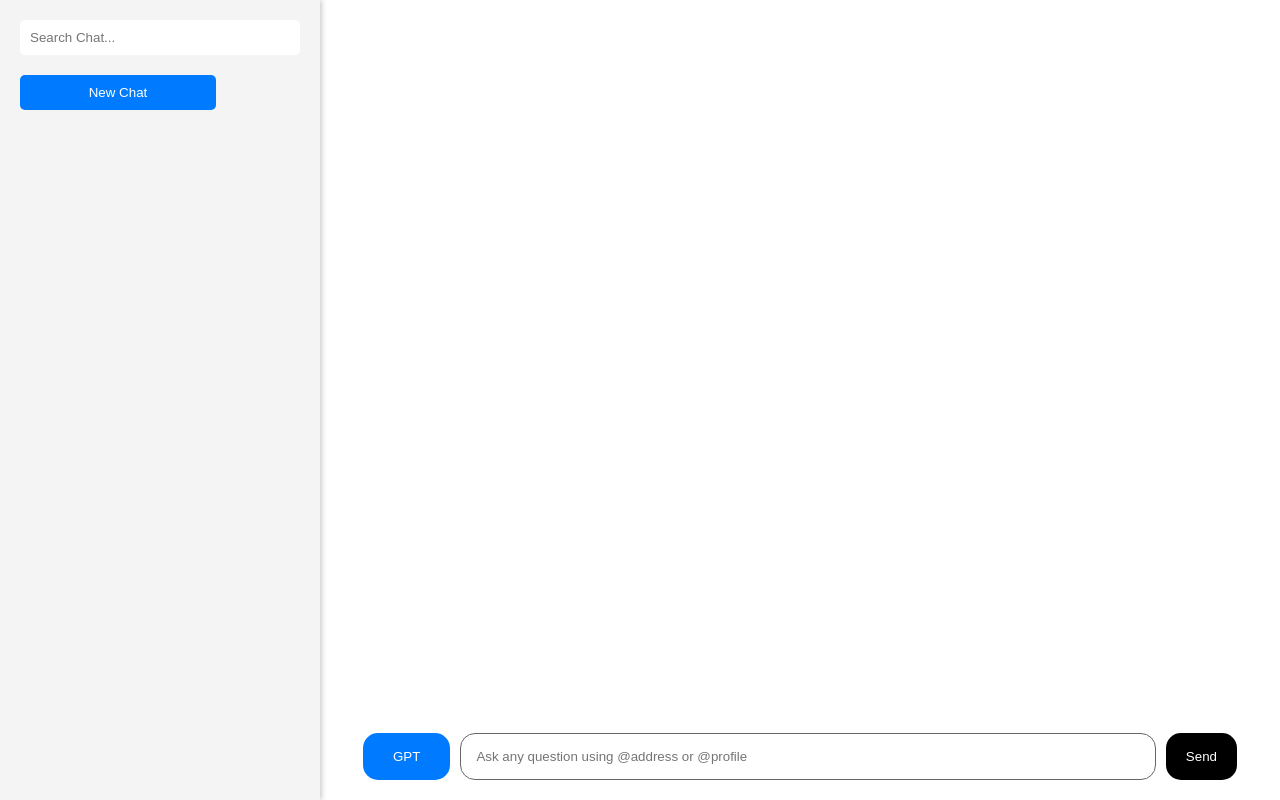
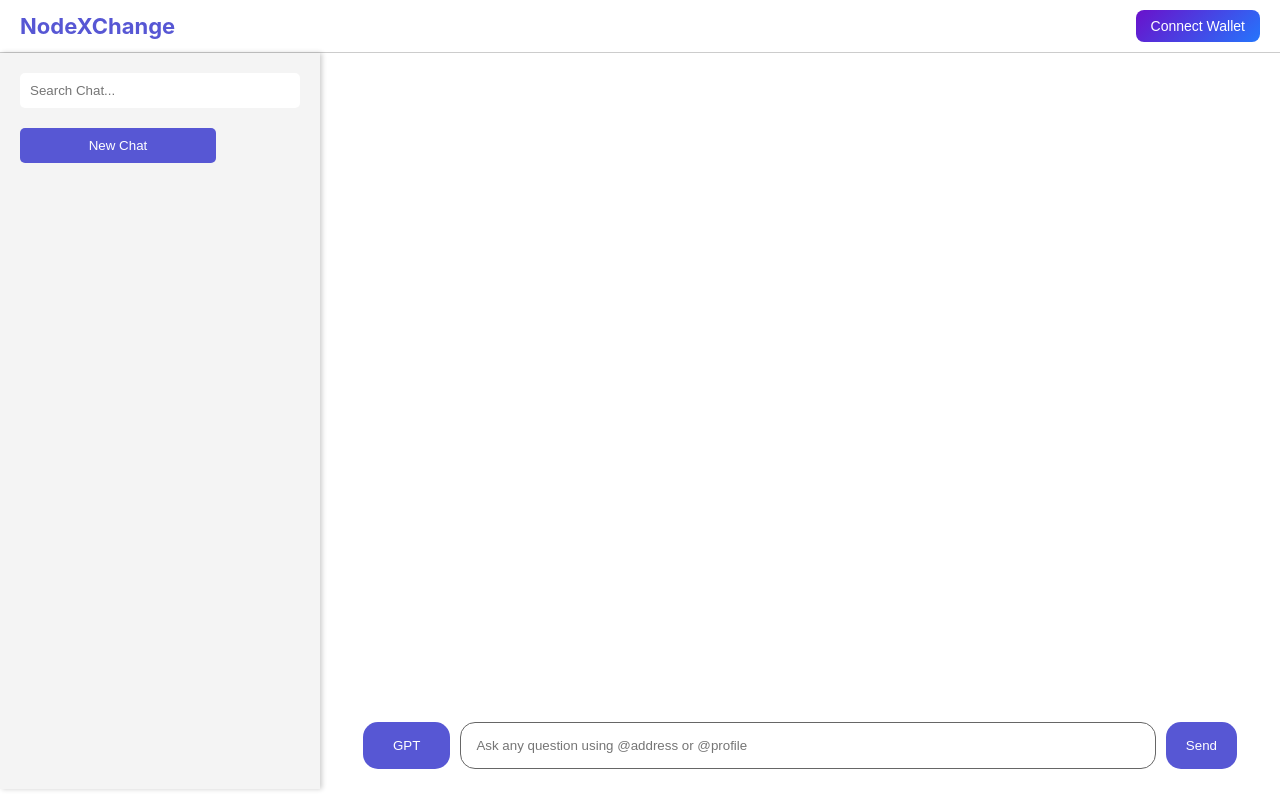
Before and after one commit to devdattanarawade97/NodeXChangeFrontend, a React (Create React App) app: page / in a window 1280 px wide. Built offline with nearby package versions, Linux system fonts and the light colour scheme.

Commit message:
wallet connect added

```diff
--- a/src/App.js
+++ b/src/App.js
@@ -6,6 +6,8 @@ import React, {  useEffect, useState } from "react";
 
 import LeftPanel from './components/LeftPanel';
 import ChatInterface from './components/ChatInterface';
+import Header from './components/Header';
+
 
 
 export default function App() {
@@ -17,6 +19,7 @@ export default function App() {
   //current thread state variable
   const [currentThread, setCurrentThread] = useState(0);
 
+
   //set thread completion timestamp state variable
   const [threadCompletionTimestamp, setThreadCompletionTimestamp] = useState(null);
   //thread messages state variable
@@ -25,6 +28,11 @@ export default function App() {
   const [messagesSent, setMessagesSent] = useState(false);
   //first message of thread state variable
   const [firstMessagesOfThread, setFirstMessagesOfThread] = useState([]);
+
+
+  //wallet address state variable
+  const [parentWalletAddress, setParentWalletAddress] = useState(null);
+        // Function to connect Solana wallet
 
   //async fetch thread run data
   async function fetchThreadRunData() {
@@ -168,17 +176,16 @@ export default function App() {
 
   };
 
-
   return (
+    <div>
+          <Header parentWalletAddress={parentWalletAddress} />
           <div className="app-container">
-
             <LeftPanel
               onNewThread={handleNewThread}
               onSelectThread={handleSelectThread}
               threads={threads}
               currentThread={currentThread}
               firstMessages={firstMessagesOfThread}
-
             />
             <ChatInterface
               onSendMessage={handleSendMessage}
@@ -188,5 +195,6 @@ export default function App() {
               messagesSent={messagesSent}
             />
           </div>
+        </div>
   );
 }
--- a/src/components/ChatInterface.css
+++ b/src/components/ChatInterface.css
@@ -1,6 +1,6 @@
 .app-container {
   display: flex;
-  height: 100vh;
+  height: 92vh;
   font-family: Arial, sans-serif;
   font-size: 14px;
   background-color: white;
@@ -69,10 +69,11 @@
 
 .chat-message {
   margin-bottom: 10px;
-  background-color: #f9f9f9; /* Slightly shaded background */
+  background-color: #f9f9f9;;; /* Slightly shaded background */
   padding: 10px;
   border-radius: 5px;
   box-shadow: 0 2px 4px rgba(0, 0, 0, 0.1); /* Elevation for messages */
+  color: black;
 }
 
 .chat-input {
@@ -89,11 +90,11 @@
   border-radius: 15px;
   border: 1px solid #666;
   background-color: white;
-  color: black;
+  color: black;;
 }
 
 .send-button {
-  background-color: black;
+  background-color: #5757d4;
   color: white;
   padding: 10px 20px;
   border: none;
@@ -114,7 +115,7 @@
   border: none;
   border-radius: 15px;
   cursor: pointer;
-  background-color: #007bff;
+  background-color:   #5757d4;
   color: white;
   transition: background-color 0.3s;
 }
--- /dev/null
+++ b/src/components/Header.css
@@ -0,0 +1,18 @@
+.header {
+    display: flex;
+    align-items: center;
+    justify-content: space-between; /* Ensures left and right alignment */
+    padding: 10px 20px;
+    box-shadow: 2px 0 5px rgba(0, 0, 0, 0.2);
+
+    border-bottom: 0.5px solid rgba(0, 0, 0, 0.2);
+    box-sizing: border-box;
+  }
+
+  /* Header title styles */
+  .header-title {
+    color: #5757d4;
+    font-size: 22px;
+    font-weight: bold;
+    margin: 0; /* Remove default margins for h1 */
+  }
--- /dev/null
+++ b/src/components/Header.jsx
@@ -0,0 +1,60 @@
+import './Header.css';
+import WalletConnect from './WalletConnect';
+import "./Header.css";
+import { useEffect , useState} from 'react';
+
+
+
+
+
+
+
+export default function Header({parentWalletAddress}) {
+
+  //track wallet address
+    const [walletAddress, setWalletAddress] = useState(null);
+
+  const connectWallet = async () => {
+    if (window.solana && window.solana.isPhantom) {
+      try {
+        const response = await window.solana.connect(); // Connect to Phantom Wallet
+          setWalletAddress(response.publicKey.toString()); // Set wallet address
+          parentWalletAddress(response.publicKey.toString());
+      } catch (err) {
+        console.error("Wallet connection failed", err);
+      }
+    } else {
+      alert("Please install Phantom wallet to continue.");
+    }
+  };
+
+  // Utility function to shorten wallet address
+  const shortenWalletAddress = (address) => {
+    return address ? `${address.slice(0, 5)}...${address.slice(-3)}` : null;
+  };
+
+      // Automatically connect wallet if it's already connected
+  useEffect(() => {
+    if (window.solana && window.solana.isPhantom) {
+      window.solana.connect({ onlyIfTrusted: true }).then((response) => {
+        setWalletAddress(response.publicKey.toString());
+      });
+    }
+  }, []);
+  return (
+    <header className="header">
+      {/* Left-aligned title */}
+      <h1 className="header-title">NodeXChange</h1>
+
+      {/* Right-aligned Wallet Connect */}
+      <div className="connect-wallet-container">
+              <WalletConnect
+                     walletAddress={walletAddress}
+                     shortenWalletAddress={shortenWalletAddress}
+                     setWalletAddress={setWalletAddress}
+                     onConnectWallet={connectWallet}
+              />
+      </div>
+    </header>
+  );
+}
--- a/src/components/LeftPanel.css
+++ b/src/components/LeftPanel.css
@@ -14,7 +14,7 @@
   padding: 10px 20px;
   border-radius: 5px;
   border: none;
-  background-color: #007bff; /* Matches button color */
+  background-color: #5757d4;/* Matches button color */
   color: white;
   cursor: pointer;
   width: 70%;
@@ -31,7 +31,7 @@
   padding: 10px;
   border-radius: 5px;
   cursor: pointer;
-  color: #007bff; /* Matches "New Chat" button color */
+  color: #5757d4;; /* Matches "New Chat" button color */
   background-color: #f9f9f9;
   margin-bottom: 10px;
   transition: background-color 0.3s, color 0.3s;
@@ -39,7 +39,7 @@
 
 
 .active-thread {
-  background-color: #007bff;
+  background-color: #5757d4;
   color: white;
 }
 
--- /dev/null
+++ b/src/components/WalletConnect.css
@@ -0,0 +1,55 @@
+.connect-wallet-container {
+    display: flex;
+    align-items: center;
+    gap: 10px; /* Spacing between buttons */
+  }
+
+  /* Connect Wallet Button */
+  .connect-wallet-button {
+    display: flex;
+    align-items: center;
+    justify-content: center;
+    padding: 8px 15px;
+    background: linear-gradient(135deg, #6a11cb, #2575fc);
+    color: white;
+    border: none;
+    border-radius: 8px;
+    font-size: 14px;
+    cursor: pointer;
+    transition: transform 0.3s ease, box-shadow 0.3s ease;
+  }
+
+  .connect-wallet-button:hover {
+    transform: translateY(-2px);
+    box-shadow: 0 4px 6px rgba(0, 0, 0, 0.15);
+  }
+
+  /* Wallet Info Button */
+  .wallet-info-button {
+    background: #f3f4f6;
+    color: #4b5563;
+    border: 1px solid #d1d5db;
+    border-radius: 8px;
+    padding: 8px 12px;
+    font-size: 14px;
+    text-align: center;
+  }
+
+  /* Disconnect Wallet Button */
+  .disconnect-wallet-button {
+    display: flex;
+    align-items: center;
+    background: #f87171;
+    color: #ffffff;
+    border: none;
+    border-radius: 8px;
+    padding: 8px 12px;
+    font-size: 14px;
+    font-weight: bold;
+    cursor: pointer;
+  }
+
+  .disconnect-wallet-button .material-icons {
+    font-size: 16px;
+    margin-right: 5px;
+  }
--- /dev/null
+++ b/src/components/WalletConnect.jsx
@@ -0,0 +1,28 @@
+
+
+import './WalletConnect.css';
+export default function WalletConnect({walletAddress , shortenWalletAddress , setWalletAddress , onConnectWallet}){
+
+
+
+    return <div className='connect-wallet-container'>
+        {walletAddress ? (
+          <>
+            <button className= {`wallet-info-button`}>
+              {shortenWalletAddress(walletAddress)}
+            </button>
+            <button
+              onClick={() => setWalletAddress(null)} // Disconnect wallet
+              className="disconnect-wallet-button"
+            >
+               <span className="material-icons">logout</span> {/* Disconnect icon */}
+            </button>
+          </>
+        ) : (
+          <button onClick={onConnectWallet} className="connect-wallet-button">
+            Connect Wallet
+          </button>
+        )}
+    </div>
+
+}
```
Lines whose indentation alone changed are shown as unchanged.
